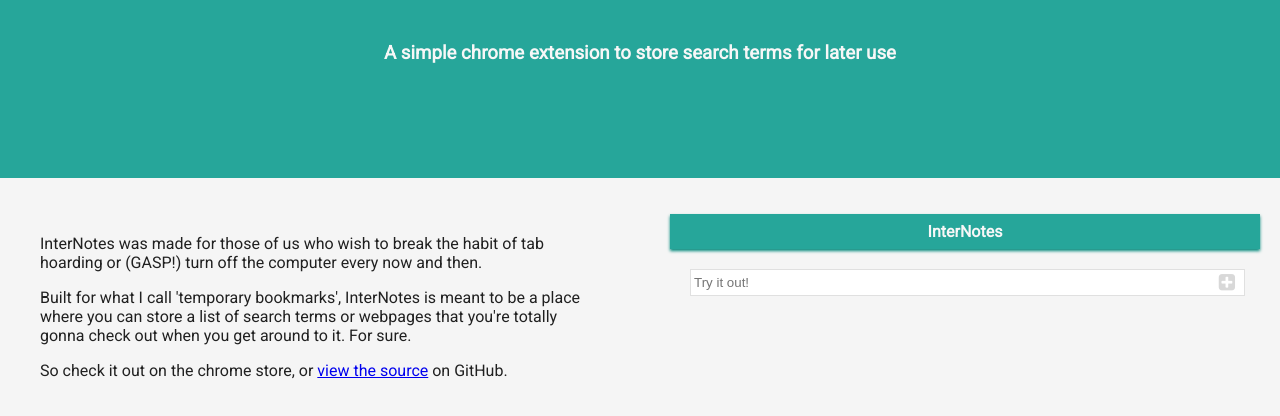
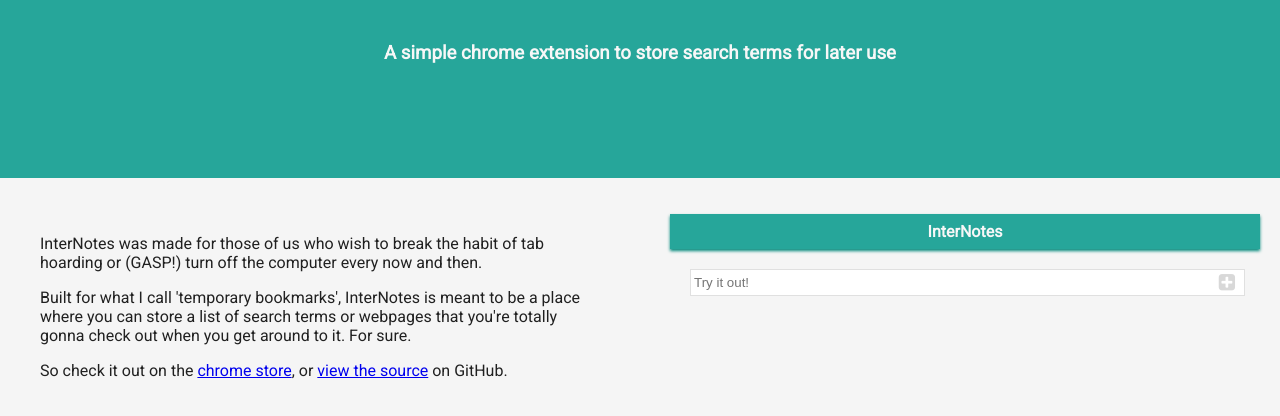
Before and after one commit to pmo3/interNotes, a browser extension: page index.html in a window 1280 px wide. Shown: the part 172-588 px from the top of the page. Drawn offline with Linux system fonts and the light colour scheme.

Commit message:
Update index.html

```diff
--- a/index.html
+++ b/index.html
@@ -93,7 +93,7 @@
         <div class="description">
             <p>InterNotes was made for those of us who wish to break the habit of tab hoarding or (GASP!) turn off the computer every now and then.</p>
             <p>Built for what I call 'temporary bookmarks', InterNotes is meant to be a place where you can store a list of search terms or webpages that you're totally gonna check out when you get around to it. For sure.</p>
-            <p>So check it out on the chrome store, or <a href="https://github.com/obiedman/InterNotes">view the source</a> on GitHub.</p>
+            <p>So check it out on the <a href="https://chrome.google.com/webstore/detail/internotes/ghhaogceolbhnnhbbcldccbdfkhmejng">chrome store</a>, or <a href="https://github.com/obiedman/InterNotes">view the source</a> on GitHub.</p>
         </div>
         <div class="demo">
             <div class="header">
```
